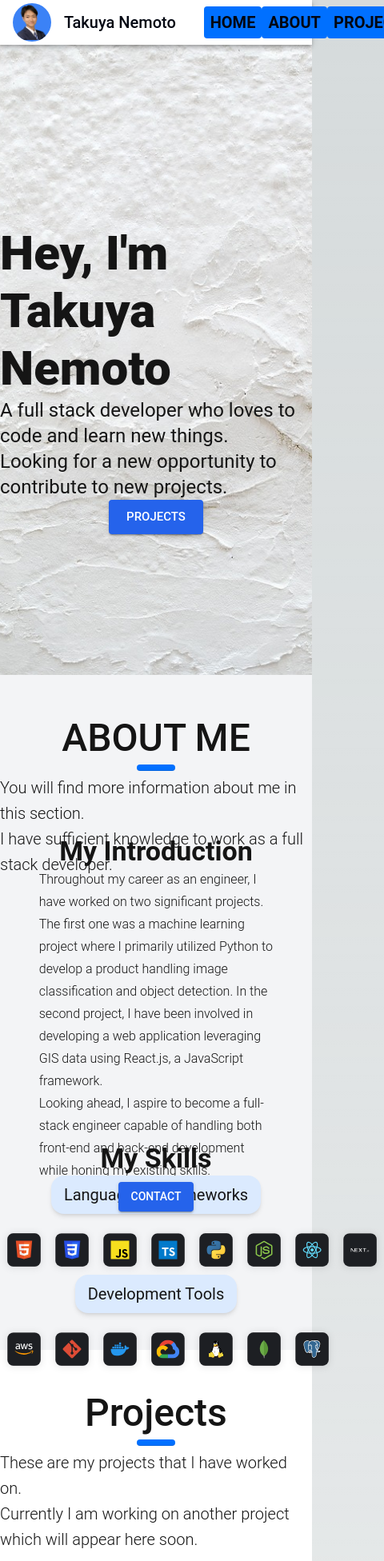
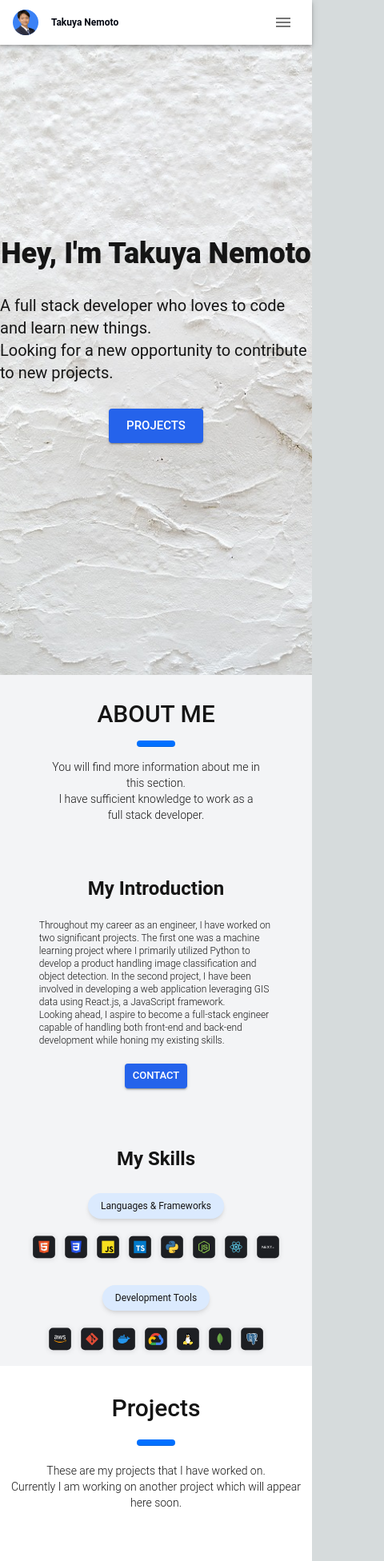
Before and after one commit to Takuyawe/portfolio, a Next.js app: page /en in a window 390 px wide. Shown: the top 1952 px of the page at 80% size, 480 px wide, since content can reach past the window. Built offline with nearby package versions, Linux system fonts and the light colour scheme.

Commit message:
responsive design

```diff
--- a/app/_components/About.tsx
+++ b/app/_components/About.tsx
@@ -1,18 +1,50 @@
 import { Typography, Divider, Grid, Button } from "@mui/material";
 import Image from "next/image";
 import { useTranslations } from "next-intl";
+import { useMediaQuery } from "react-responsive";
+import { useState, useEffect } from "react";
 
 const About = () => {
   const t = useTranslations("About");
+  const [toolIconSize, setToolIconSize] = useState({ width: 0, height: 0 });
+
+  const isDesktopScreen = useMediaQuery({
+    query: "(min-width: 1024px)",
+  });
+
+  useEffect(() => {
+    const changeImgSize = () => {
+      switch (true) {
+        case window.innerWidth < 768:
+          setToolIconSize({ width: 40, height: 40 });
+          break;
+        case window.innerWidth < 1024:
+          setToolIconSize({ width: 50, height: 50 });
+          break;
+        default:
+          setToolIconSize({ width: 60, height: 60 });
+          break;
+      }
+    };
+
+    changeImgSize();
+
+    window.addEventListener("resize", () => {
+      changeImgSize();
+    });
+  }, []);
 
   return (
-    <div className="h-screen w-full bg-gray-100">
-      <div className="h-64 pt-12 flex flex-col items-center justify-around">
-        <Typography variant="h3" fontWeight={500}>
+    <div className="min-h-screen w-full bg-gray-100">
+      <div className="h-48 lg:h-64 pt-6 lg:pt-12 flex flex-col items-center justify-around">
+        <Typography className="text-3xl lg:text-5xl" fontWeight={500}>
           ABOUT ME
         </Typography>
         <Divider flexItem className="self-center" />
-        <Typography variant="h6" fontWeight={300}>
+        <Typography
+          className="w-2/3 text-center text-sm lg:text-xl"
+          fontWeight={300}
+        >
           {t.rich("subtitle", {
             br: () => <br />,
           })}
@@ -22,14 +54,14 @@ const About = () => {
         <Grid container>
           <Grid
             item
-            sm={6}
-            className="h-96 flex flex-col items-center justify-around"
+            md={6}
+            className="h-72 lg:h-96 mt-12 lg:mt-6 flex flex-col items-center justify-around"
           >
-            <Typography variant="h4" fontWeight={600}>
+            <Typography className="text-2xl lg:text-4xl" fontWeight={600}>
               My Introduction
             </Typography>
             <div className="w-3/4">
-              <Typography variant="subtitle1" fontWeight={300}>
+              <Typography className="text-xs lg:text-base" fontWeight={300}>
                 {t.rich("introduction", {
                   br: () => <br />,
                 })}
@@ -39,6 +71,7 @@ const About = () => {
               <Button
                 className="bg-blue-600 hover:bg-blue-500"
                 variant="contained"
+                size={`${isDesktopScreen ? "medium" : "small"}`}
               >
                 Contact
               </Button>
@@ -46,15 +79,15 @@ const About = () => {
           </Grid>
           <Grid
             item
-            sm={6}
-            className="flex flex-col items-center justify-around"
+            md={6}
+            className="w-full h-72 lg:h-96 mt-12 lg:mt-6 flex flex-col items-center justify-around"
           >
-            <Typography variant="h4" fontWeight={600}>
+            <Typography className="text-2xl lg:text-4xl" fontWeight={600}>
               My Skills
             </Typography>
             <div className="flex flex-col items-center">
               <div className="shadow-md bg-blue-100 py-2 px-4 rounded-2xl mb-4">
-                <Typography variant="h6" fontWeight={400}>
+                <Typography className="text-xs lg:text-lg" fontWeight={400}>
                   {t("nav1")}
                 </Typography>
               </div>
@@ -63,81 +96,101 @@ const About = () => {
                 <Image
                   src="/about/html5.svg"
                   alt="html5"
-                  height={60}
-                  width={60}
+                  height={toolIconSize.height}
+                  width={toolIconSize.width}
                 />
-                <Image src="/about/css.svg" alt="css" height={60} width={60} />
-                <Image src="/about/js.svg" alt="js" height={60} width={60} />
+                <Image
+                  src="/about/css.svg"
+                  alt="css"
+                  height={toolIconSize.height}
+                  width={toolIconSize.width}
+                />
+                <Image
+                  src="/about/js.svg"
+                  alt="js"
+                  height={toolIconSize.height}
+                  width={toolIconSize.width}
+                />
                 <Image
                   src="/about/typescript.svg"
                   alt="typescript"
-                  height={60}
-                  width={60}
+                  height={toolIconSize.height}
+                  width={toolIconSize.width}
                 />
                 <Image
                   src="/about/python.svg"
                   alt="python"
-                  height={60}
-                  width={60}
+                  height={toolIconSize.height}
+                  width={toolIconSize.width}
                 />
                 <Image
                   src="/about/nodejs.svg"
                   alt="nodejs"
-                  height={60}
-                  width={60}
+                  height={toolIconSize.height}
+                  width={toolIconSize.width}
                 />
                 <Image
                   src="/about/reactjs.svg"
                   alt="reactjs"
-                  height={60}
-                  width={60}
+                  height={toolIconSize.height}
+                  width={toolIconSize.width}
                 />
                 <Image
                   src="/about/nextjs.svg"
                   alt="nextjs"
-                  height={60}
-                  width={60}
+                  height={toolIconSize.height}
+                  width={toolIconSize.width}
                 />
               </div>
             </div>
             <div className="flex flex-col items-center">
               <div className="shadow-md bg-blue-100 py-2 px-4 rounded-2xl mb-4">
-                <Typography variant="h6" fontWeight={400}>
+                <Typography className="text-xs lg:text-lg" fontWeight={400}>
                   {t("nav2")}
                 </Typography>
               </div>
               <div className="flex">
-                <Image src="/about/aws.svg" alt="aws" height={60} width={60} />
-                <Image src="/about/git.svg" alt="git" height={60} width={60} />
+                <Image
+                  src="/about/aws.svg"
+                  alt="aws"
+                  height={toolIconSize.height}
+                  width={toolIconSize.width}
+                />
+                <Image
+                  src="/about/git.svg"
+                  alt="git"
+                  height={toolIconSize.height}
+                  width={toolIconSize.width}
+                />
                 <Image
                   src="/about/docker.svg"
                   alt="docker"
-                  height={60}
-                  width={60}
+                  height={toolIconSize.height}
+                  width={toolIconSize.width}
                 />
                 <Image
                   src="/about/google-cloud.svg"
                   alt="google-cloud"
-                  height={60}
-                  width={60}
+                  height={toolIconSize.height}
+                  width={toolIconSize.width}
                 />
                 <Image
                   src="/about/linux.svg"
                   alt="linux"
-                  height={60}
-                  width={60}
+                  height={toolIconSize.height}
+                  width={toolIconSize.width}
                 />
                 <Image
                   src="/about/mongodb.svg"
                   alt="mongodb"
-                  height={60}
-                  width={60}
+                  height={toolIconSize.height}
+                  width={toolIconSize.width}
                 />
                 <Image
                   src="/about/postgresql.svg"
                   alt="postgresql"
-                  height={60}
-                  width={60}
+                  height={toolIconSize.height}
+                  width={toolIconSize.width}
                 />
               </div>
             </div>
--- a/app/_components/Bottom.tsx
+++ b/app/_components/Bottom.tsx
@@ -2,25 +2,30 @@ import { Typography, IconButton, Divider } from "@mui/material";
 import LinkedInIcon from "@mui/icons-material/LinkedIn";
 import GitHubIcon from "@mui/icons-material/GitHub";
 import { useTranslations } from "next-intl";
+import { useMediaQuery } from "react-responsive";
 
 const Bottom = () => {
   const t = useTranslations("Bottom");
+
+  const isDesktopScreen = useMediaQuery({
+    query: "(min-width: 1024px)",
+  });
 
   return (
     <div className="h-[40vh] bg-black flex flex-col justify-around">
       <div className="flex justify-around">
         <div className="h-24 flex flex-col items-center justify-around">
-          <Typography className="text-white" variant="h5">
+          <Typography className="text-white text-lg lg:text-2xl">
             {t("name")}
           </Typography>
-          <Typography className="text-white" variant="subtitle1">
+          <Typography className="text-white text-sm lg:text-lg">
             {t.rich("subtitle", {
               br: () => <br />,
             })}
           </Typography>
         </div>
         <div className="h-24 flex flex-col items-center justify-around">
-          <Typography className="text-white" variant="h6">
+          <Typography className="text-white text-lg lg:text-2xl">
             SOCIAL
           </Typography>
           <div className="flex items-center justify-center">
@@ -30,7 +35,10 @@ const Bottom = () => {
               rel="noopener noreferrer"
             >
               <IconButton className="bg-white hover:bg-gray-200 mr-2">
-                <LinkedInIcon className="text-blue-400" />
+                <LinkedInIcon
+                  className="text-blue-400"
+                  fontSize={`${isDesktopScreen ? "medium" : "small"}`}
+                />
               </IconButton>
             </a>
             <a
@@ -39,15 +47,18 @@ const Bottom = () => {
               rel="noopener noreferrer"
             >
               <IconButton className="bg-white hover:bg-gray-200">
-                <GitHubIcon className="text-gray-600" />
+                <GitHubIcon
+                  className="text-gray-600"
+                  fontSize={`${isDesktopScreen ? "medium" : "small"}`}
+                />
               </IconButton>
             </a>
           </div>
         </div>
       </div>
       <div className="h-1/3 flex flex-col items-center justify-around">
-        <Divider className="bg-white h-1 w-2/3" />
-        <Typography className="text-white" variant="subtitle1">
+        <Divider className="bg-white h-[0.1rem] lg:h-1 w-2/3" />
+        <Typography className="text-white text-sm lg:text-lg">
           © Copyright 2023. Made by Takuya Nemoto
         </Typography>
       </div>
--- a/app/_components/Contact.tsx
+++ b/app/_components/Contact.tsx
@@ -4,6 +4,7 @@ import { Typography, Divider, Button, Box, TextField } from "@mui/material";
 import Image from "next/image";
 import { useRef } from "react";
 import { useTranslations } from "next-intl";
+import { useMediaQuery } from "react-responsive";
 
 const Contact = () => {
   const nameRef = useRef();
@@ -11,6 +12,10 @@ const Contact = () => {
   const messageRef = useRef();
 
   const t = useTranslations("Contact");
+
+  const isDesktopScreen = useMediaQuery({
+    query: "(min-width: 1024px)",
+  });
 
   const handleSubmit = () => {};
 
@@ -25,20 +30,20 @@ const Contact = () => {
         />
       </div>
       <div className="absolute z-10 pt-12 h-64 flex flex-col items-center justify-around">
-        <Typography variant="h3" fontWeight={500}>
+        <Typography className="text-3xl lg:text-5xl" fontWeight={500}>
           CONTACT
         </Typography>
         <Divider flexItem className="self-center" />
-        <Typography variant="h6" fontWeight={300}>
+        <Typography className="text-center text-sm lg:text-xl" fontWeight={300}>
           {t.rich("subtitle", {
             br: () => <br />,
           })}
         </Typography>
       </div>
-      <div className="absolute top-[30%] h-[40rem] w-[40rem] bg-white rounded-md shadow-md">
+      <div className="absolute top-[30%] h-[35rem] w-96 lg:h-[40rem] lg:w-[40rem] bg-white rounded-md shadow-md">
         <Box component="form" onSubmit={handleSubmit} noValidate sx={{ mt: 1 }}>
           <div className="flex flex-col mx-8">
-            <Typography className="mt-4 self-start" variant="subtitle1">
+            <Typography className="mt-4 mb-2 self-start text-xs lg:text-base">
               {t("name")}
             </Typography>
             <TextField
@@ -51,8 +56,9 @@ const Contact = () => {
               label={t("placeholder1")}
               name="name"
               autoComplete="name"
+              size={`${isDesktopScreen ? "medium" : "small"}`}
             />
-            <Typography className="mt-4 self-start" variant="subtitle1">
+            <Typography className="mt-4 mb-2 self-start text-xs lg:text-base">
               {t("email")}
             </Typography>
             <TextField
@@ -65,8 +71,9 @@ const Contact = () => {
               label={t("placeholder2")}
               name="email"
               autoComplete="email"
+              size={`${isDesktopScreen ? "medium" : "small"}`}
             />
-            <Typography className="mt-4 self-start" variant="subtitle1">
+            <Typography className="mt-4 mb-2 self-start text-xs lg:text-base">
               {t("message")}
             </Typography>
             <TextField
@@ -81,12 +88,14 @@ const Contact = () => {
               label={t("placeholder3")}
               name="message"
               autoComplete="message"
+              size={`${isDesktopScreen ? "medium" : "small"}`}
             />
             <Button
               className="self-end mt-4 w-24 bg-blue-600 hover:bg-blue-500"
               type="submit"
               variant="contained"
               sx={{ mt: 3, mb: 2 }}
+              size={`${isDesktopScreen ? "medium" : "small"}`}
             >
               Submit
             </Button>
--- a/app/_components/NavBar.tsx
+++ b/app/_components/NavBar.tsx
@@ -9,26 +9,65 @@ import {
 import Link from "next/link";
 import Image from "next/image";
 import { useTranslations } from "next-intl";
+import { useMediaQuery } from "react-responsive";
+import { useState, useEffect } from "react";
+import MenuIcon from "@mui/icons-material/Menu";
 
 const NavBar = () => {
   const t = useTranslations("NavBar");
+  const [selfieSize, setSelfieSize] = useState({ width: 0, height: 0 });
+
+  const isDesktopScreen = useMediaQuery({
+    query: "(min-width: 1189px)",
+  });
+
+  useEffect(() => {
+    const changeImgSize = () => {
+      switch (true) {
+        case window.innerWidth < 768:
+          setSelfieSize({ width: 30, height: 30 });
+          break;
+        case window.innerWidth < 1024:
+          setSelfieSize({ width: 30, height: 30 });
+          break;
+        default:
+          setSelfieSize({ width: 40, height: 40 });
+          break;
+      }
+    };
+
+    changeImgSize();
+
+    window.addEventListener("resize", () => {
+      changeImgSize();
+    });
+  }, []);
 
   return (
     <Box>
       <AppBar className="bg-white" position="fixed">
         <Toolbar className="flex justify-between">
           <div className="flex items-center justify-center">
-            <div className="flex items-center justify-center h-12 w-12 bg-blue-500 rounded-full mr-4 overflow-hidden">
-              <Image src="/selfie4.png" alt="selfie" height={40} width={40} />
+            <div className="flex items-center justify-center h-8 w-8 lg:h-12 lg:w-12 bg-blue-500 rounded-full mr-4 overflow-hidden">
+              <Image
+                src="/selfie4.png"
+                alt="selfie"
+                height={selfieSize.height}
+                width={selfieSize.height}
+              />
             </div>
-            <Typography className="text-gray-950" variant="h6">
+            <Typography
+              className="text-gray-950 text-xs md:text-sm lg:text-xl"
+              fontWeight={700}
+            >
               {t("name")}
             </Typography>
           </div>
-          <div className="flex w-1/3 justify-around">
+          {isDesktopScreen ? (
+            <div className="flex w-1/3 items-start lg:justify-around">
               <Link href="#profile">
                 <Button
-                className="text-gray-950 font-bold text-xl"
+                  className="text-gray-950 font-bold text-xs lg:text-xl"
                   variant="text"
                 >
                   Home
@@ -36,7 +75,7 @@ const NavBar = () => {
               </Link>
               <Link href="#about">
                 <Button
-                className="text-gray-950 font-bold text-xl"
+                  className="text-gray-950 font-bold text-xs lg:text-xl"
                   variant="text"
                 >
                   About
@@ -44,7 +83,7 @@ const NavBar = () => {
               </Link>
               <Link href="#projects">
                 <Button
-                className="text-gray-950 font-bold text-xl"
+                  className="text-gray-950 font-bold text-xs lg:text-xl"
                   variant="text"
                 >
                   Projects
@@ -52,13 +91,20 @@ const NavBar = () => {
               </Link>
               <Link href="#contact">
                 <Button
-                className="text-gray-950 font-bold text-xl"
+                  className="text-gray-950 font-bold text-xs lg:text-xl"
                   variant="text"
                 >
                   Contact
                 </Button>
               </Link>
             </div>
+          ) : (
+            <div>
+              <IconButton>
+                <MenuIcon />
+              </IconButton>
+            </div>
+          )}
         </Toolbar>
       </AppBar>
     </Box>
--- a/app/_components/Profile.tsx
+++ b/app/_components/Profile.tsx
@@ -1,10 +1,14 @@
 import { Typography, Button } from "@mui/material";
 import Image from "next/image";
-import { useTranslation } from "next-i18next";
 import { useTranslations } from "next-intl";
+import { useMediaQuery } from "react-responsive";
 
 const Profile = () => {
   const t = useTranslations("Profile");
+
+  const isDesktopScreen = useMediaQuery({
+    query: "(min-width: 1024px)",
+  });
 
   return (
     <div className="relative h-screen w-full overflow-hidden flex justify-center">
@@ -17,10 +21,10 @@ const Profile = () => {
         />
       </div>
       <div className="absolute z-10 top-1/3 h-72 flex flex-col items-center justify-around">
-        <Typography variant="h2" fontWeight={900}>
+        <Typography className="text-4xl lg:text-6xl" fontWeight={900}>
           {t("title")}
         </Typography>
-        <Typography variant="h5" fontWeight={400}>
+        <Typography className="text-xl lg:text-3xl" fontWeight={400}>
           {t.rich("description", {
             br: () => <br />,
           })}
--- a/app/_components/Projects.tsx
+++ b/app/_components/Projects.tsx
@@ -1,18 +1,51 @@
 import { Typography, Divider, Grid } from "@mui/material";
 import Image from "next/image";
 import { useTranslations } from "next-intl";
+import { useMediaQuery } from "react-responsive";
+import { useState, useEffect } from "react";
 
 const Projects = () => {
   const t = useTranslations("Projects");
+  const [projectImgSize, setProjectImgSize] = useState({ width: 0, height: 0 });
+
+  const isDesktopScreen = useMediaQuery({
+    query: "(min-width: 1024px)",
+  });
+
+  const isMobileScreen = useMediaQuery({
+    query: "(max-width: 900px)",
+  });
+
+  useEffect(() => {
+    const changeImgSize = () => {
+      switch (true) {
+        case window.innerWidth < 768:
+          setProjectImgSize({ width: 400, height: 200 });
+          break;
+        case window.innerWidth < 1024:
+          setProjectImgSize({ width: 500, height: 300 });
+          break;
+        default:
+          setProjectImgSize({ width: 600, height: 400 });
+          break;
+      }
+    };
+
+    changeImgSize();
+
+    window.addEventListener("resize", () => {
+      changeImgSize();
+    });
+  }, []);
 
   return (
     <div className="min-h-screen w-full bg-white pb-24">
-      <div className="h-64 pt-12 flex flex-col items-center justify-around mb-12">
-        <Typography variant="h3" fontWeight={500}>
+      <div className="h-48 lg:h-64 pt-6 lg:pt-12 flex flex-col items-center justify-around mb-12">
+        <Typography className="text-3xl lg:text-5xl" fontWeight={500}>
           Projects
         </Typography>
         <Divider flexItem className="self-center" />
-        <Typography variant="h6" fontWeight={300}>
+        <Typography className="text-center text-sm lg:text-xl" fontWeight={300}>
           {t.rich("subtitle", {
             br: () => <br />,
           })}
@@ -20,25 +53,37 @@ const Projects = () => {
       </div>
       <div className="flex items-center ml-8 mb-20">
         <Grid container>
-          <Grid item xs={6}>
+          {isMobileScreen && (
+            <Typography
+              className="text-3xl lg:text-5xl w-full text-center"
+              fontWeight={600}
+            >
+              Food WebGIS
+            </Typography>
+          )}
+          <Grid item sm={12} md={6}>
             <div className="self-center">
               <Image
                 src="/projects/project-1.svg"
                 alt="project-1"
-                height={400}
-                width={600}
+                height={projectImgSize.height}
+                width={projectImgSize.width}
               />
             </div>
           </Grid>
           <Grid
             item
-            xs={5}
+            sm={12}
+            md={5}
             className="flex flex-col items-center justify-around mr-4"
           >
-            <Typography variant="h3" fontWeight={600}>
-              Food WebGIS
-            </Typography>
-            <Typography variant="h5" fontWeight={300}>
+            {!isMobileScreen && (
+              <Typography className="text-3xl lg:text-5xl" fontWeight={600}>
+                Food WebGIS
+              </Typography>
+            )}
+
+            <Typography className="text-lg lg:text-2xl" fontWeight={300}>
               {t.rich("project1", {
                 br: () => <br />,
               })}
@@ -48,25 +93,36 @@ const Projects = () => {
       </div>
       <div className="flex items-center ml-8">
         <Grid container>
-          <Grid item xs={6}>
+          {isMobileScreen && (
+            <Typography
+              className="text-3xl lg:text-5xl w-full text-center"
+              fontWeight={600}
+            >
+              Card Deck
+            </Typography>
+          )}
+          <Grid item sm={10} md={6}>
             <div className="self-center">
               <Image
                 src="/projects/project-2.svg"
                 alt="project-1"
-                height={400}
-                width={600}
+                height={projectImgSize.height}
+                width={projectImgSize.width}
               />
             </div>
           </Grid>
           <Grid
             item
-            xs={5}
-            className="flex flex-col items-center justify-around mr-4"
+            sm={10}
+            md={5}
+            className="flex flex-col items-center justify-around lg:mr-4"
           >
-            <Typography variant="h3" fontWeight={600}>
-              Card Deck
-            </Typography>
-            <Typography variant="h5" fontWeight={300}>
+            {!isMobileScreen && (
+              <Typography className="text-3xl lg:text-5xl" fontWeight={600}>
+                Card Deck
+              </Typography>
+            )}
+            <Typography className="text-lg lg:text-2xl" fontWeight={300}>
               {t.rich("project2", {
                 br: () => <br />,
               })}
--- a/package.json
+++ b/package.json
@@ -28,6 +28,7 @@
     "react": "18.2.0",
     "react-dom": "18.2.0",
     "react-i18next": "^13.2.2",
+    "react-responsive": "^9.0.2",
     "tailwindcss": "3.3.3",
     "typescript": "5.2.2"
   }
```
Also changed, not shown: 1 other file (tests, documents, lock files or other folders). Lines whose indentation alone changed are shown as unchanged.
